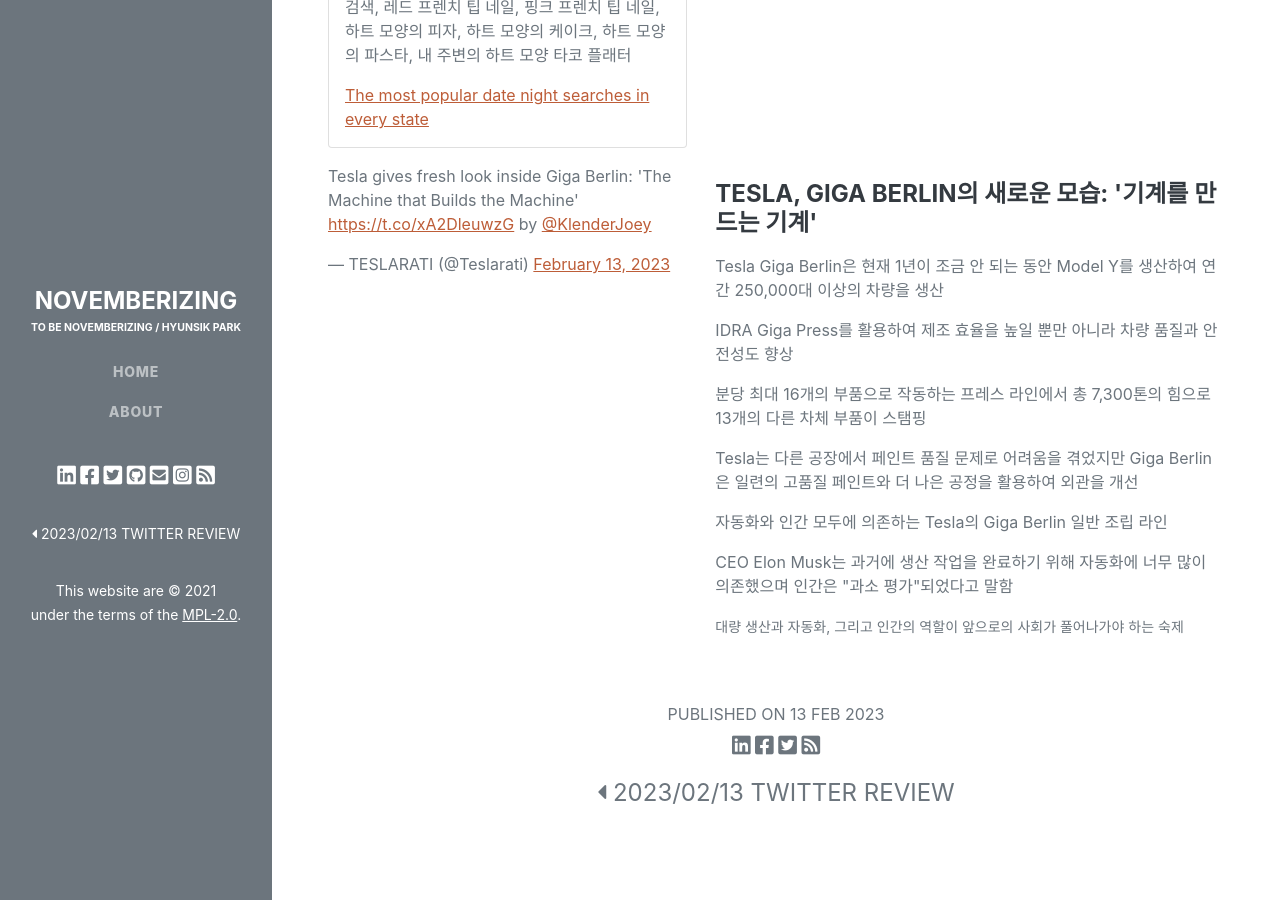
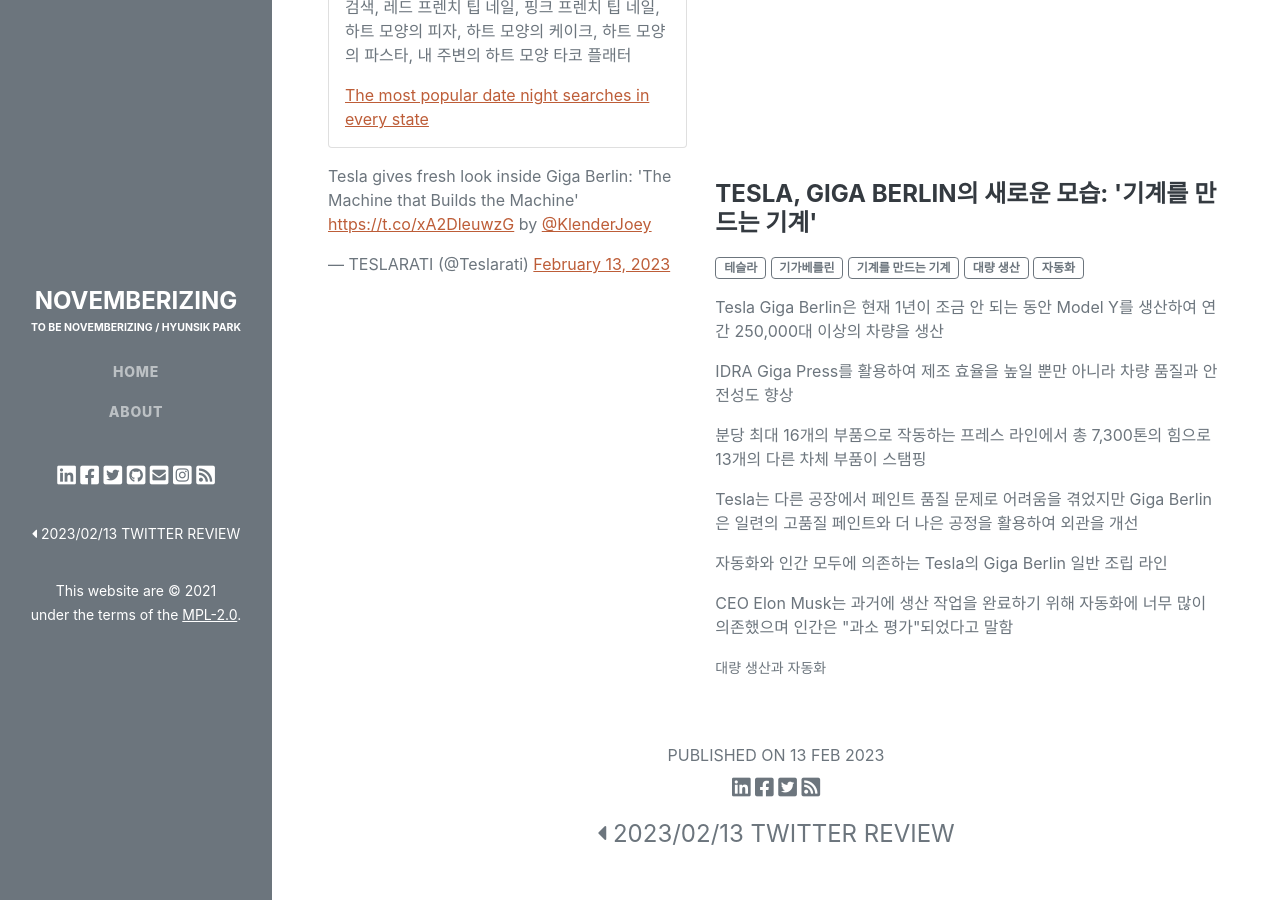
Before and after one commit to novemberizing/novemberizing.github.io, a Jekyll site: the page built from _posts/2023-02-14-NewsXBrief.md, in a window 1280 px wide and 900 px high, scrolled down 2178 px. Built offline with Jekyll 4.4.1, drawn with Linux system fonts in a browser that asks for light colours; comment, search, counter and statistics services are not loaded.

Commit message:
업데이트

```diff
--- a/_posts/2023-02-14-NewsXBrief.md
+++ b/_posts/2023-02-14-NewsXBrief.md
@@ -5,7 +5,7 @@
 cover: /assets/images/posts/2022-01-08-Decentralization.png
 date: "2023-02-13 11:30:00"
 categories: posts
-tags: ["발렌타인데이", "검색트렌드", "마케팅", "SK C&C + 마이크로소프트", "디지털 헬스케어 솔루션", "디지털 트윈 전문기업 인포인", "마이크로소프트 애저(Azure)", "인공지능기술교육협의회"]
+tags: ["발렌타인데이", "검색트렌드", "마케팅", "SK C&C + 마이크로소프트", "디지털 헬스케어 솔루션", "디지털 트윈 전문기업 인포인", "마이크로소프트 애저(Azure)", "인공지능기술교육협의회", "테슬라", "기가베를린", "기계를 만드는 기계"]
 ---
 
 <div class="row">
@@ -168,6 +168,13 @@
             Tesla, Giga Berlin의 새로운 모습: '기계를 만드는 기계'
         </h4>
         <p class="mb-3">
+            <span class="badge badge-outline-secondary">테슬라</span>
+            <span class="badge badge-outline-secondary">기가베를린</span>
+            <span class="badge badge-outline-secondary">기계를 만드는 기계</span>
+            <span class="badge badge-outline-secondary">대량 생산</span>
+            <span class="badge badge-outline-secondary">자동화</span>
+        </p>
+        <p class="mb-3">
             Tesla Giga Berlin은 현재 1년이 조금 안 되는 동안 Model Y를 생산하여 연간 250,000대 이상의 차량을 생산
         </p>
         <p class="mb-3">
@@ -187,7 +194,7 @@
         </p>
         <p class="mb-3">
             <small>
-                대량 생산과 자동화, 그리고 인간의 역할이 앞으로의 사회가 풀어나가야 하는 숙제
+                대량 생산과 자동화
             </small>
         </p>
     </div>
```
